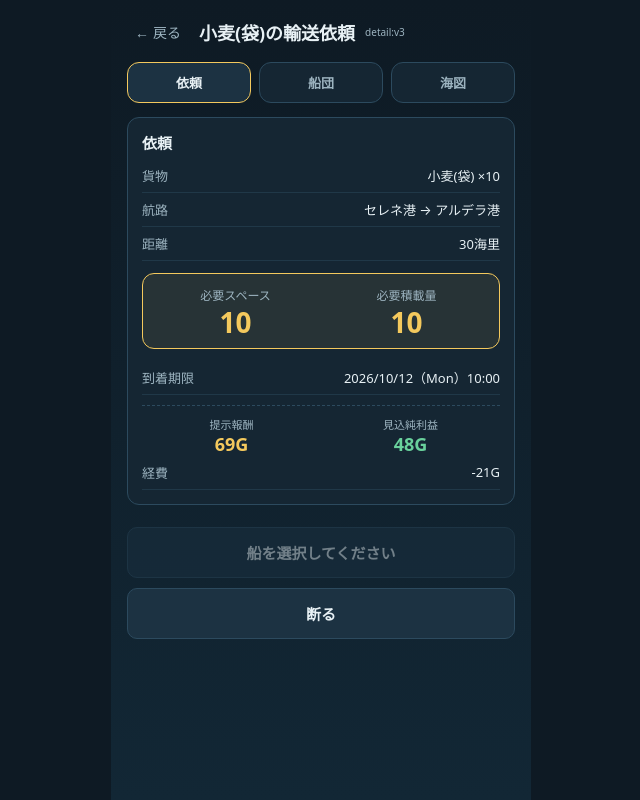
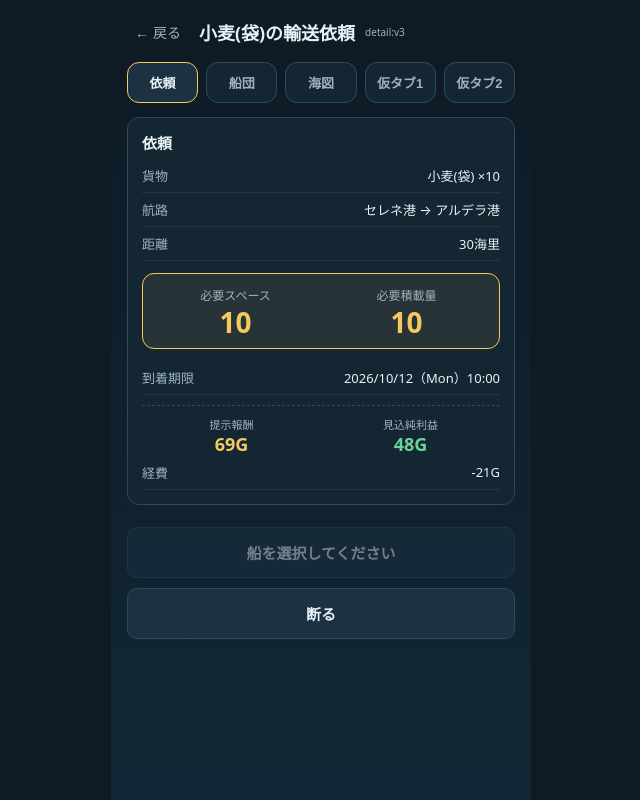
Before and after one commit to Shienori/shioji-no-shokai, a React (Vite) app in the folder shioji-no-shokai-mvp/: page / in a window 1280 px wide. Both pictures are taken after a click on the element 640 px from the left and 475 px from the top of the page. Shown: the whole page, without its empty margins (319-959 px from the left). Built offline with nearby package versions, Linux system fonts and the light colour scheme.

Commit message:
feat: add two placeholder contract detail tabs

```diff
--- a/shioji-no-shokai-mvp/src/components/contract/ContractDetailScreen.tsx
+++ b/shioji-no-shokai-mvp/src/components/contract/ContractDetailScreen.tsx
@@ -18,12 +18,14 @@ interface ContractDetailScreenProps {
   onClose: () => void;
 }
 
-type DetailTab = "request" | "fleet" | "chart";
+type DetailTab = "request" | "fleet" | "chart" | "placeholder1" | "placeholder2";
 
 const DETAIL_TABS = [
   { id: "request", label: "依頼" },
   { id: "fleet", label: "船団" },
   { id: "chart", label: "海図" },
+  { id: "placeholder1", label: "仮タブ1" },
+  { id: "placeholder2", label: "仮タブ2" },
 ] as const;
 
 export function ContractDetailScreen({
@@ -156,6 +158,15 @@ export function ContractDetailScreen({
             </div>
           </section>
         )}
+
+        {(activeTab === "placeholder1" || activeTab === "placeholder2") && (
+          <section className="detail-tab-panel">
+            <div className="card detail-card">
+              <h3>準備中</h3>
+              <p className="route">このタブは仮置きです。</p>
+            </div>
+          </section>
+        )}
       </div>
 
       {activeTab !== "chart" && (
```
